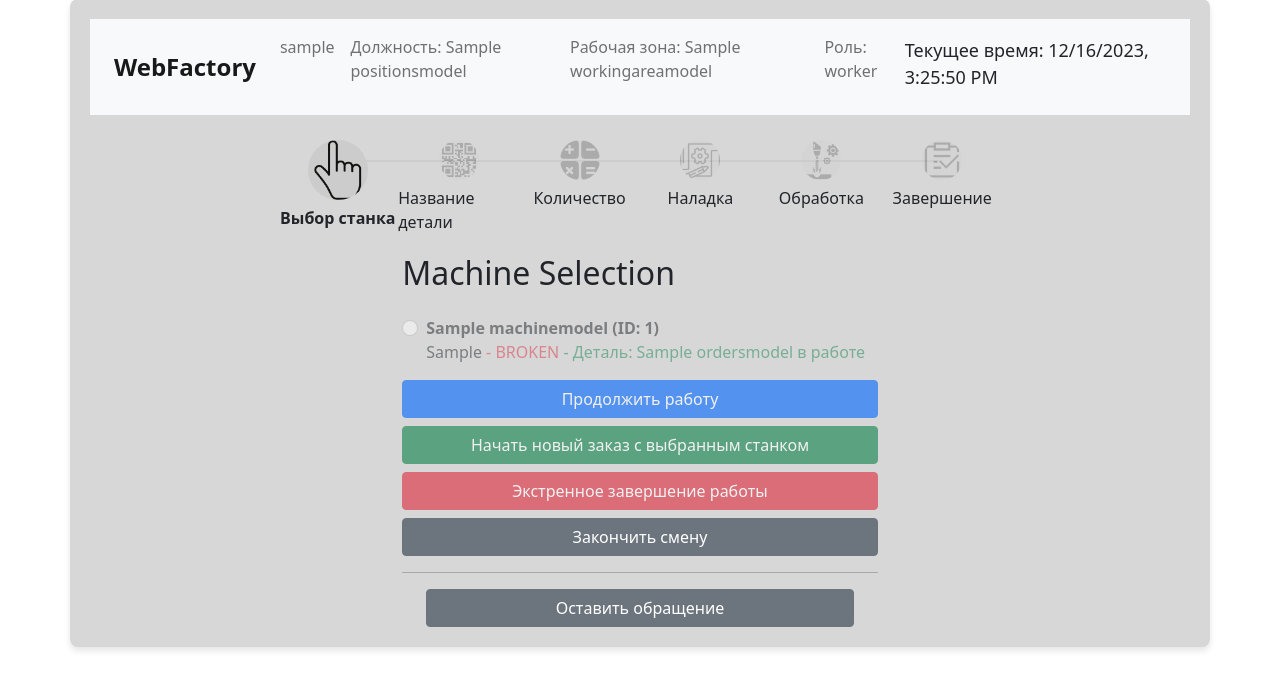
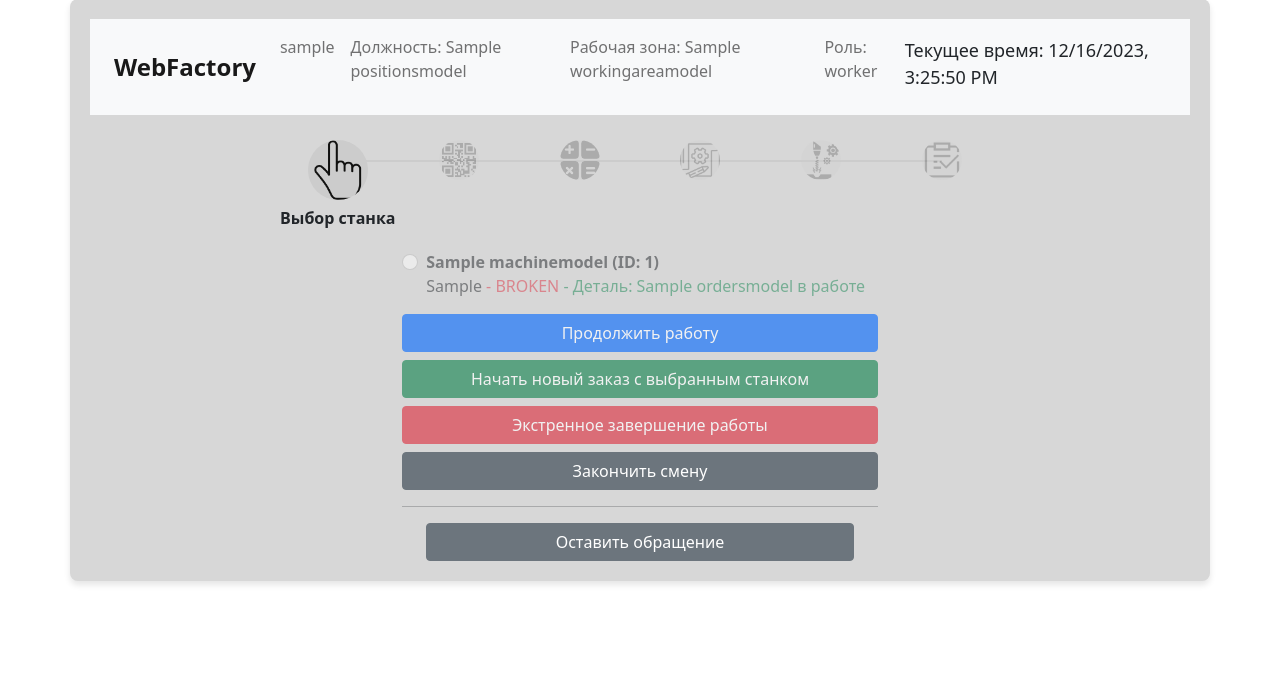
Before and after one commit to evergreen-96/webfactory, a Django app: page /shift/ in a window 1280 px wide. Shown: the part 25-712 px from the top of the page. Run offline with Django 4.2, Linux system fonts and the light colour scheme; a user stored in the database is signed in; tables that the repository leaves empty hold one stand-in row (values such as "Sample post"); parts of the project's set-up code (start-up, migrations or seed data) failed here and were passed over.

Commit message:
add xlsxwriter changed to css for the progressbar

```diff
--- a/webapp/core/templates/base/base.html
+++ b/webapp/core/templates/base/base.html
@@ -74,12 +74,13 @@
             margin-top: 10px;
         }
 
-        {#   прогресс бар #}
+        /* Прогресс бар */
         .stepper-wrapper {
             margin-top: auto;
             display: flex;
             justify-content: space-between;
             margin-bottom: 20px;
+            flex-wrap: wrap; /* Добавим перенос элементов на новую строку при нехватке места */
         }
 
         .stepper-item {
@@ -88,9 +89,11 @@
             flex-direction: column;
             align-items: center;
             flex: 1;
+            text-align: center; /* Выравниваем текст по центру */
 
             @media (max-width: 768px) {
                 font-size: 12px;
+                width: 50%; /* Определяем ширину элемента для мобильных устройств */
             }
         }
 
@@ -170,7 +173,7 @@
             opacity: 0.2; /* Прозрачность для неактивных элементов */
         }
 
-        {#   /прогресс бар #}
+        /* /Прогресс бар */
 
 
         {#    spinner    #}
--- a/webapp/core/templates/include/shift/main_page.html
+++ b/webapp/core/templates/include/shift/main_page.html
@@ -18,38 +18,37 @@
             <div class="step-counter">
                 <img src="{% static 'images/qr_icon.png' %}" alt="Step 1">
             </div>
-            <div class="step-name">Название детали</div>
+
         </div>
         <div class="stepper-item">
             <div class="step-counter">
                 <img src="{% static 'images/quat_icon.png' %}" alt="Step 1">
             </div>
-            <div class="step-name">Количество</div>
+
         </div>
         <div class="stepper-item">
             <div class="step-counter">
                 <img src="{% static 'images/setup_icon.png' %}" alt="Step 1">
             </div>
-            <div class="step-name">Наладка</div>
+
         </div>
         <div class="stepper-item">
             <div class="step-counter">
                 <img src="{% static 'images/processing_icon.png' %}" alt="Step 1">
             </div>
-            <div class="step-name">Обработка</div>
+
         </div>
         <div class="stepper-item">
             <div class="step-counter">
                 <img src="{% static 'images/ending_icon.png' %}" alt="Step 1">
             </div>
-            <div class="step-name">Завершение</div>
+
         </div>
     </div>
     {#   прогресс бар #}
 
     <div class="row">
         <div class="col-md-8 mx-auto">
-            <h2 class="mb-4">Machine Selection</h2>
             {% for machine in machines %}
                 <div class="form-check mb-3">
                     <input class="form-check-input" type="radio" name="machine" value="{{ machine.id }}"
--- a/webapp/core/views.py
+++ b/webapp/core/views.py
@@ -48,9 +48,6 @@ def backup(request):
 
             # Добавляем столбец 'model'
             fields_df.insert(0, 'model', model)
-
-            # Переименовываем столбцы, если нужно
-            # fields_df.rename(columns={'old_name': 'new_name'}, inplace=True)
 
             fields_df.to_excel(writer, index=False, sheet_name=model)
 
--- a/webapp/requirements.txt
+++ b/webapp/requirements.txt
@@ -10,3 +10,4 @@ plotly==5.18.0
 pandas==2.1.3
 django-jazzmin
 openpyxl
+xlsxwriter
```
Also changed, not shown: webapp/core/templates/include/shift/ending_order_page.html (+5 -5 lines), webapp/core/templates/include/shift/processing_page.html (+5 -5 lines), webapp/core/templates/include/shift/quantity_page.html (+5 -5 lines), webapp/core/templates/include/shift/scan_name_page.html (+5 -5 lines), webapp/core/templates/include/shift/setup_page.html (+4 -5 lines).
